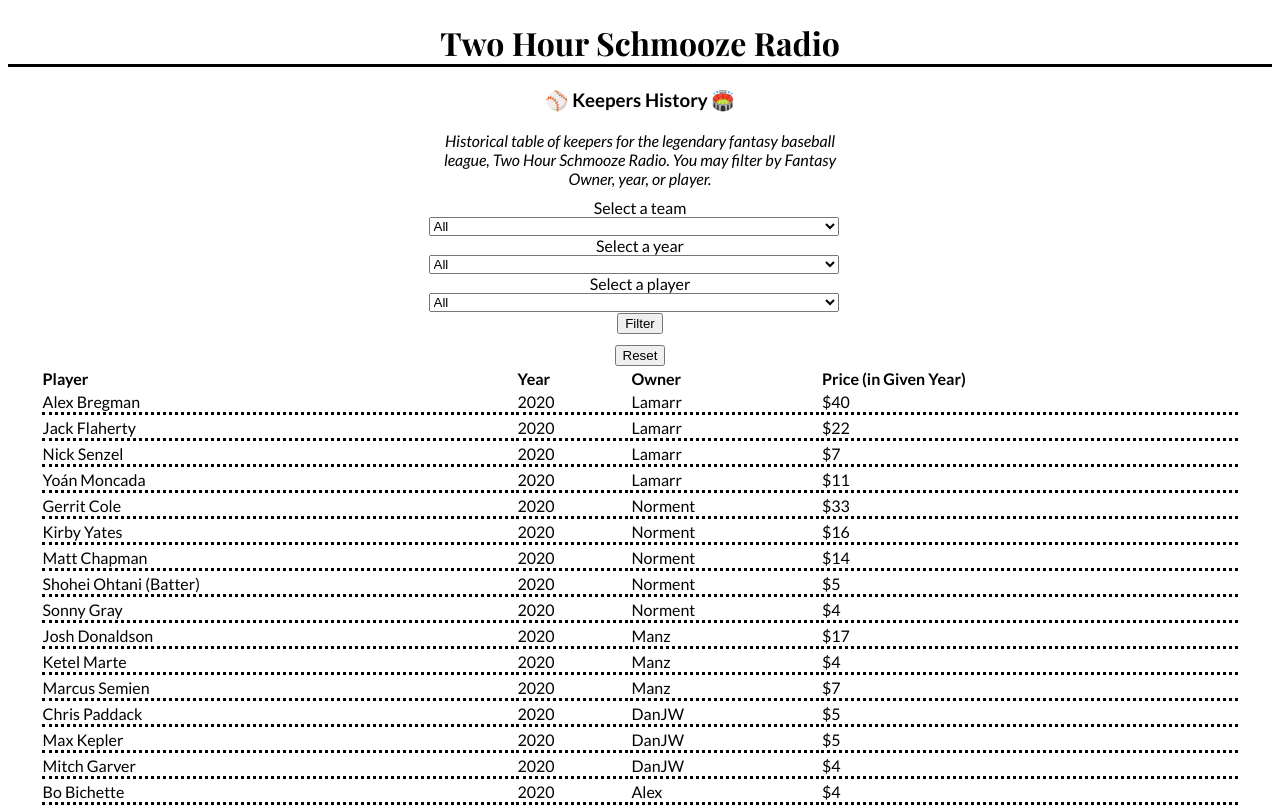
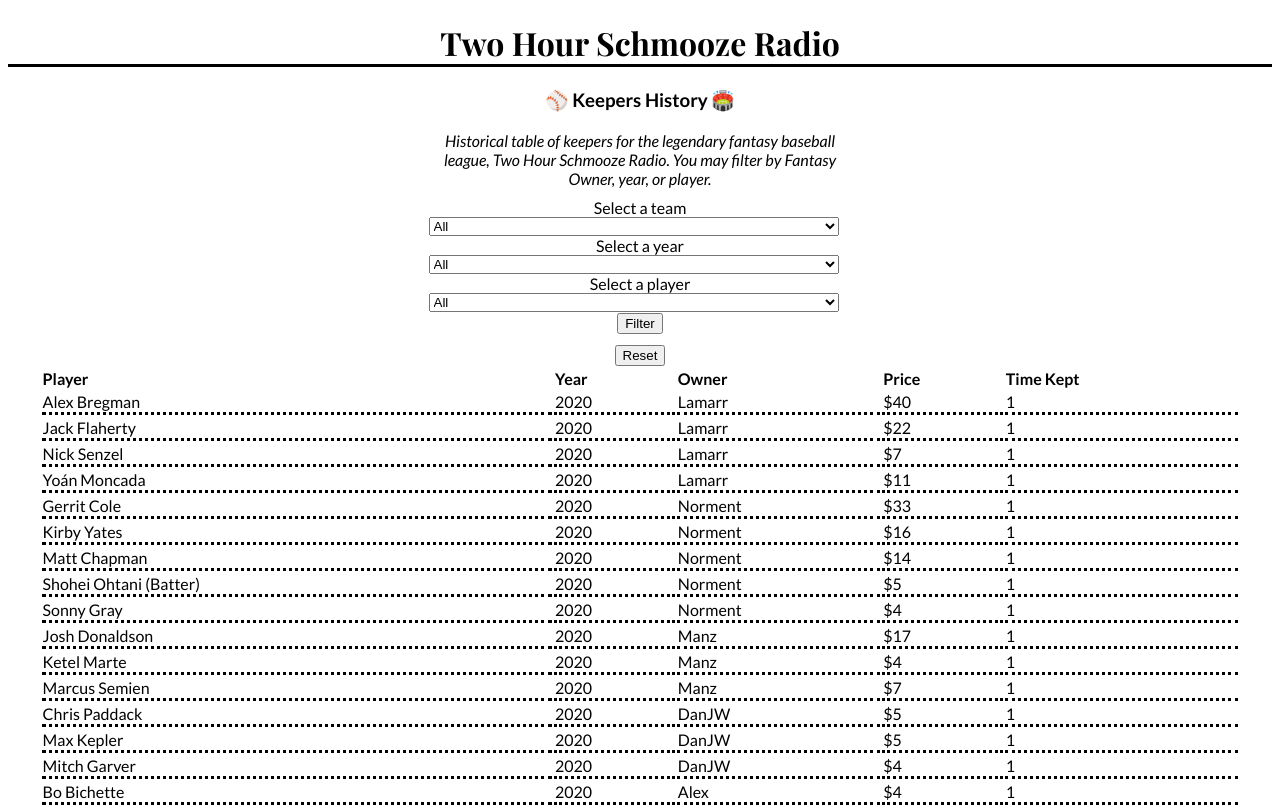
Before and after one commit to escosio/two-hour-schmooze-react, a React (Create React App) app: page / in a window 1280 px wide. Shown: the top 807 px of the page. Built offline with nearby package versions, Linux system fonts and the light colour scheme; a web font is replaced by a local one.

Commit message:
feat: time kept column

```diff
--- a/src/App.js
+++ b/src/App.js
@@ -68,7 +68,7 @@ export default function App() {
         onHandleSearch={handleSearch}
         onReset={handleReset}
       />
-      <Results players={players} onReset={handleReset} />
+      <Results players={players} keepers={keepers} onReset={handleReset} />
     </div>
   );
 }
--- a/src/Results.js
+++ b/src/Results.js
@@ -1,6 +1,8 @@
-export const Results = ({ players, onReset }) => {
+export const Results = ({ players, keepers, onReset }) => {
   const date = new Date();
   const currentYear = date.getFullYear();
+
+  // getTimesKept("Adolis García", "Scott");
 
   function sortByYear(e) {
     e.preventDefault();
@@ -8,9 +10,20 @@ export const Results = ({ players, onReset }) => {
     console.log(sortedPlayers);
   }
 
-  function calculateTimesKept(player, owner) {
-    let curYear = currentYear;
-    // check for the number of times kept
+  function getTimesKept(playerName, owner, year) {
+    // creates an array of years, if player name and owner matches
+    const yearsKeptByOwner = keepers
+      .filter(
+        (player) => player.player_name === playerName && player.owner === owner
+      )
+      .map((player) => player.year);
+    let curYear = year;
+    let timesKept = 0;
+    while (yearsKeptByOwner.includes(curYear)) {
+      timesKept += 1;
+      curYear -= 1;
+    }
+    return timesKept;
   }
 
   return (
@@ -19,8 +32,8 @@ export const Results = ({ players, onReset }) => {
         <th>Player</th>
         <th onClick={sortByYear}>Year</th>
         <th>Owner</th>
-        <th>Price (in Given Year)</th>
-        {/* <th>{currentYear} Price (est.)</th> */}
+        <th>Price</th>
+        <th>Time Kept</th>
       </thead>
       <tbody>
         {players.map((player, i) => (
@@ -29,7 +42,9 @@ export const Results = ({ players, onReset }) => {
             <td>{player.year}</td>
             <td>{player.owner}</td>
             <td>${player.price}</td>
-            {/* <td>${player.price + 3}</td> */}
+            <td>
+              {getTimesKept(player.player_name, player.owner, player.year)}
+            </td>
           </tr>
         ))}
         {players.length < 1 && (
```
